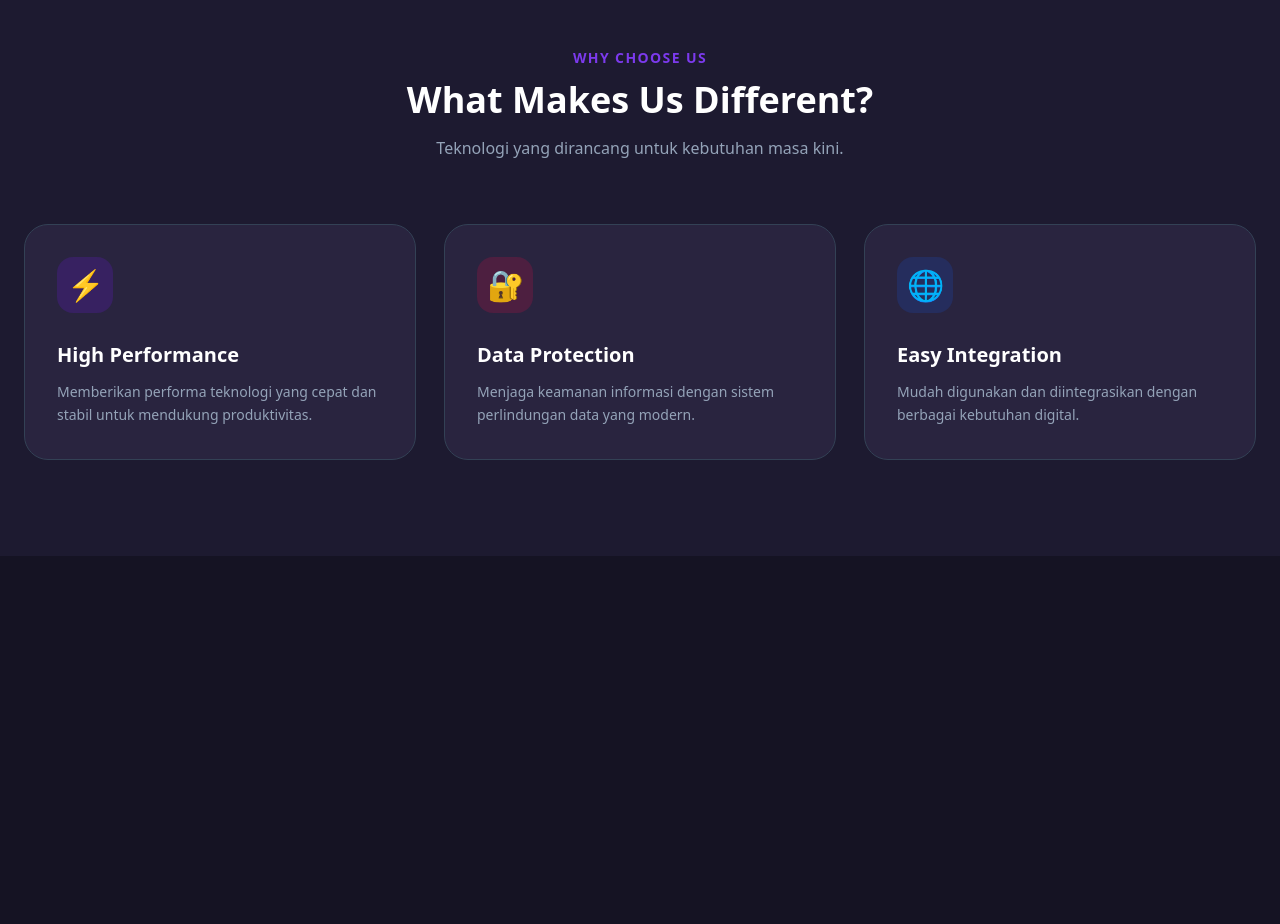
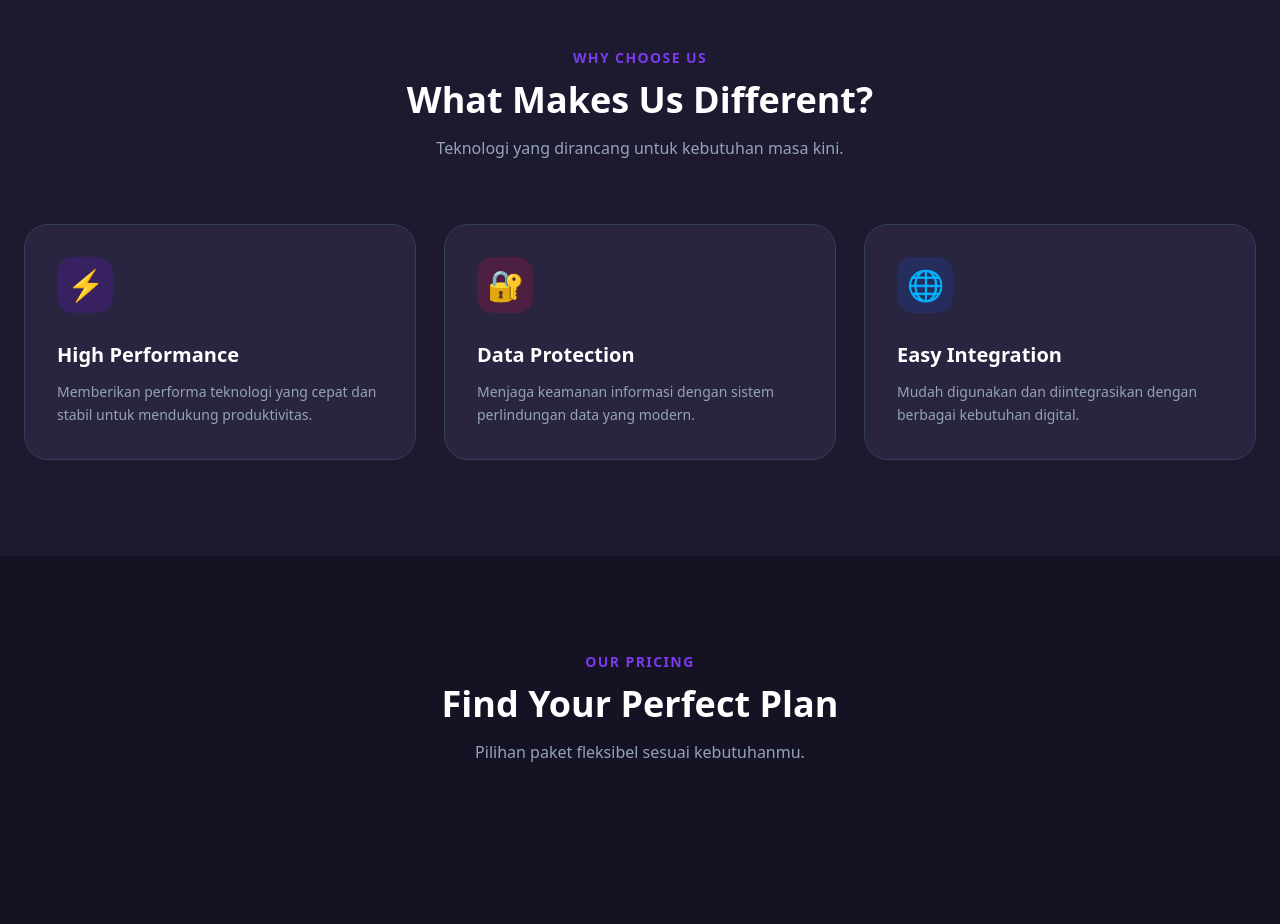
Before and after one commit to regitaawdinov-wq/latihan_tailwind_RegitaAwdinov, a plain HTML site: page index.html in a window 1280 px wide. Shown: the part 1197-2121 px from the top of the page. Before the commit the page ends 1753 px from the top, so only its background shows below. Drawn offline with nearby package versions, Linux system fonts and the light colour scheme.

Commit message:
Tambahkan bagian harga ke index.html
Added a new pricing section with headings and descriptions.

```diff
--- a/index.html
+++ b/index.html
@@ -188,3 +188,22 @@
             </div>
         </div>
     </section>
+
+    <!-- 4. PRICING SECTION -->
+    <section id="pricing" class="py-24 max-w-6xl mx-auto px-6">
+
+        <div class="text-center mb-16">
+            <p class="text-violet-600 font-bold tracking-widest text-sm">
+                OUR PRICING
+            </p>
+
+            <h2 class="text-4xl font-black mt-3">
+                Find Your Perfect Plan
+            </h2>
+
+            <p class="text-slate-500 dark:text-slate-400 mt-4">
+                Pilihan paket fleksibel sesuai kebutuhanmu.
+            </p>
+        </div>
+
+        <div class="flex flex-col md:flex-row justify-center gap-8">
```
